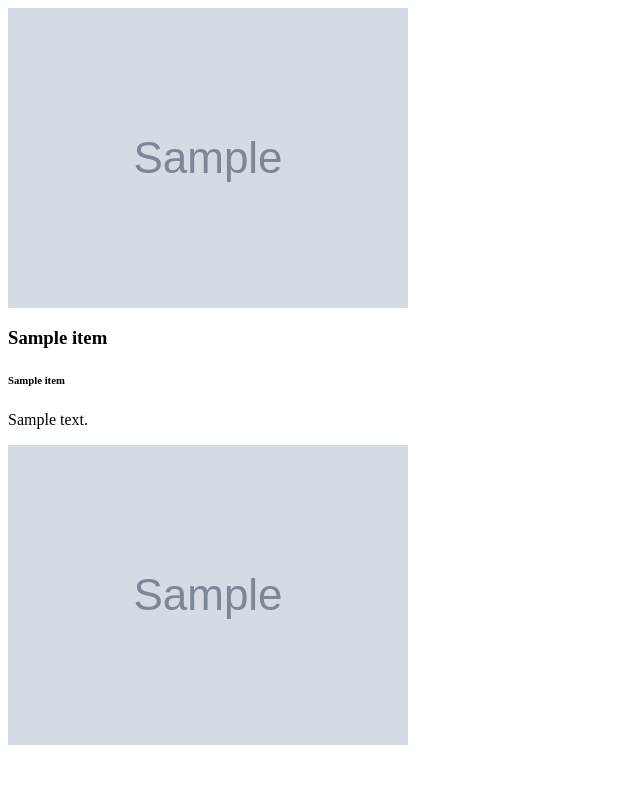
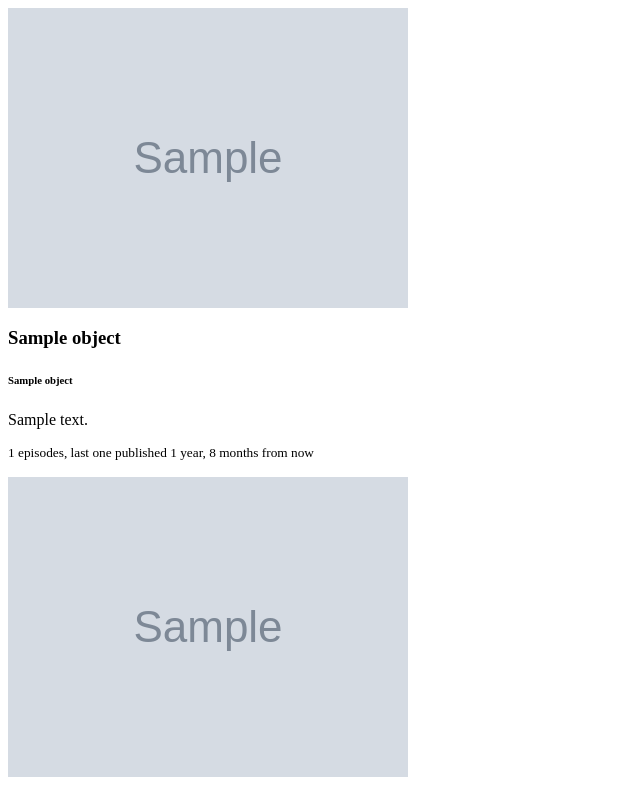
Before and after one commit to janw/tapedrive, a Django app: template podcasts/templates/_podcast_card.html in a window 1280 px wide. Shown: the whole page, without its empty margins (0-640 px from the left). Run offline with Django 3.2, Linux system fonts and the light colour scheme; the template is opened without the code that fills it: most values are stand-ins (such as "Sample title", 1, 10 or a date in 2020); grey boxes marked "Sample" are stand-in pictures; some libraries are stand-ins or nearby versions.

Commit message:
Move podcasts-list to class based view

```diff
--- a/podcasts/templates/_podcast_card.html
+++ b/podcasts/templates/_podcast_card.html
@@ -1,29 +1,31 @@
-{% load i18n podcasts_tags %}
+{% load i18n podcasts_tags humanize %}
 <div class="card flex-md-row mb-4">
-  <a class="card-full-link" href="{% url 'podcasts:podcasts-details' item.slug %}" aria-label"{% trans "Open Podcast Details" %}"></a>
-  {% if item.image %}
-    <img class="card-img-top d-md-none" src="{{ item.image.url }}" alt="Card image cap">
+  <a class="card-full-link" href="{% url 'podcasts:podcasts-details' object.slug %}" aria-label"{% trans "Open Podcast Details" %}"></a>
+  {% if object.image %}
+    <img class="card-img-top d-md-none" src="{{ object.image.url }}" alt="Card image cap">
   {% endif %}
 
-  <div class="card-body d-flex flex-column align-items-start">
+  <div class="card-body d-flex flex-column align-objects-start">
     <h3 class="card-title">
-    {{item.title}}
+    {{object.title}}
     </h3>
-    {% if item.subtitle %}
-      <h6 class="card-subtitle mb-2 text-muted">{{ item.subtitle|safe }}</h6>
+    {% if object.subtitle %}
+      <h6 class="card-subtitle mb-2 text-muted">{{ object.subtitle|safe }}</h6>
     {% endif %}
-    {% if item.summary %}
+    {% if object.summary %}
       <p class="card-text text-smaller text-md-normal">
-        {{ item.summary | truncatechars_html:450|safe }}
+        {{ object.summary | truncatechars_html:450|safe }}
       </p>
     {% endif %}
+
+    <p class="card-text"><small class="text-muted">{% blocktrans with num_episodes=object.num_episodes %}{{num_episodes}} episodes{% endblocktrans %}, {% blocktrans with time=object.last_episode_date|naturaltime %} last one published {{time}}{% endblocktrans %}</small></p>
   </div>
   <div class="bg-light card-img-container">
-    <div class="d-none d-md-flex flex-column h-100 justify-content-center align-items-center bd-highlight">
-      {% if item.image %}
-        <img class="card-img-right align-self-start" src="{{ item.image.url }}">
+    <div class="d-none d-md-flex flex-column h-100 justify-content-center align-objects-center bd-highlight">
+      {% if object.image %}
+        <img class="card-img-right align-self-start" src="{{ object.image.url }}">
       {% else %}
-        <h6 class="mx-3 mt-3 text-muted">{{item.title}}</h6>
+        <h6 class="mx-3 mt-3 text-muted">{{object.title}}</h6>
         <p class="mx-3 text-muted">{% trans "(No Cover)" %}</p>
       {% endif %}
     </div>
--- a/podcasts/templates/podcasts-list.html
+++ b/podcasts/templates/podcasts-list.html
@@ -1,7 +1,7 @@
 {% extends "base.html" %}{% load i18n %}
 
 {% block content %}
-{% if items %}
+{% if object_list %}
 
   <div class="d-flex w-100 justify-content-between">
     <div class="mb-4 w-100 text-center text-sm-left">
@@ -26,7 +26,7 @@
 
   <div class="row">
     <div class="col">
-      {% for item in items %}
+      {% for object in object_list %}
         {% include "_podcast_card.html" %}
       {% endfor %}
     </div>
--- a/podcasts/urls.py
+++ b/podcasts/urls.py
@@ -21,7 +21,7 @@ podcasts_api_patterns = [
 
 
 podcasts_patterns = [
-    path('', views.podcasts_list, name='podcasts-list'),
+    path('', views.PodcastsList.as_view(), name='podcasts-list'),
     path('discover/', views.podcasts_discover, name='podcasts-discover'),
     path('new/', views.podcasts_new, name='podcasts-new'),
     path('<slug:slug>/', include([
```
Also changed, not shown: podcasts/views.py (+29 -0 lines). Lines whose indentation alone changed are shown as unchanged.
